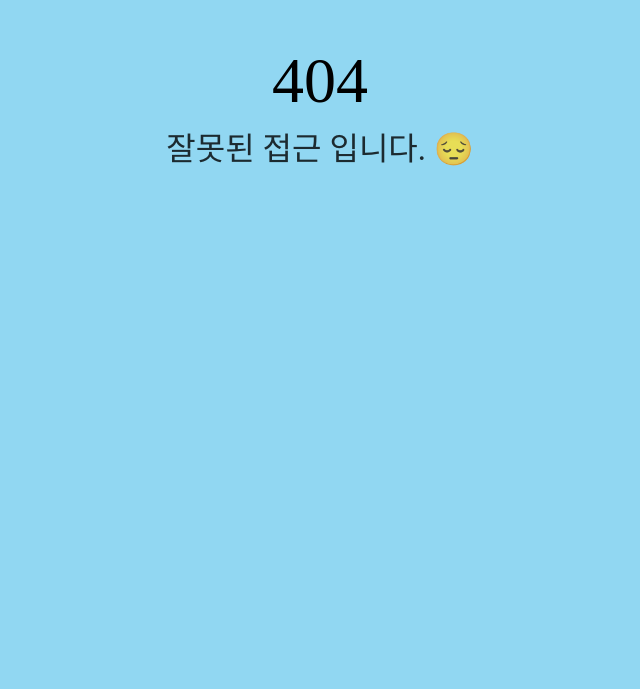
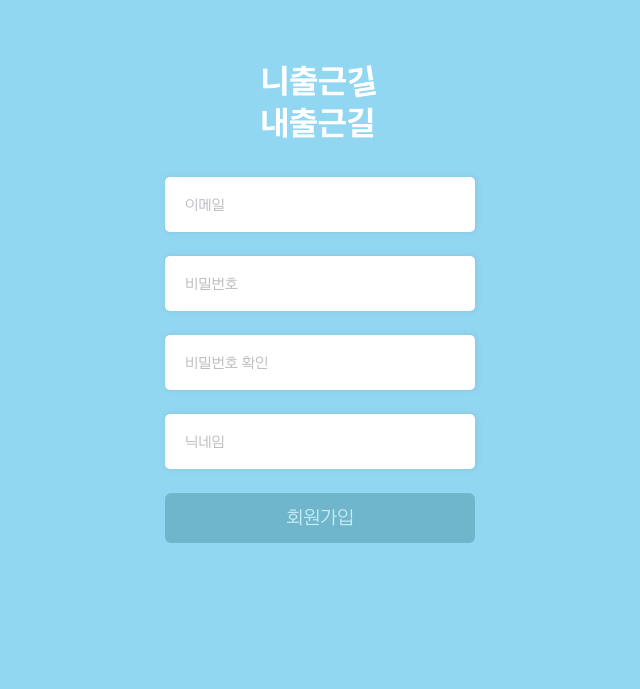
Before and after one commit to AlcoholFreeStorage/ncnc, a Next.js app: page /signup in a window 1280 px wide. Before the commit this address had no page. Shown: the part 111-800 px from the top of the page, without its empty margins (320-960 px from the left). Built offline with nearby package versions, Linux system fonts and the light colour scheme; grey boxes are pictures that could not be loaded.

Commit message:
💄 회원가입 페이지 UI 구현

```diff
--- /dev/null
+++ b/src/component/singup/SignUpPage.tsx
@@ -0,0 +1,212 @@
+import styled from "@emotion/styled";
+import Link from "next/link";
+import { useCallback, useState } from "react";
+import { useRouter } from "next/router";
+
+export const JoinPage = () => {
+  const [email, setEmail] = useState("");
+  const [isEmail, setIsEmail] = useState(false);
+  const [emailMessage, setEmailMessage] = useState("");
+
+  const [password, setPassword] = useState("");
+  const [isPassword, setIsPassword] = useState(false);
+  const [passwordMessage, setPasswordMessage] = useState("");
+
+  const [passwordCheck, setPasswordCheck] = useState("");
+  const [isPasswordCheck, setIsPasswordCheck] = useState(false);
+  const [passwordCheckMessage, setPasswordCheckMessage] = useState("");
+
+  const [nickname, setNickname] = useState("");
+  const [isNickname, setIsNickname] = useState(false);
+  const [nicknameMessage, setNicknameMessage] = useState("");
+
+  const onChange = useCallback((e: any) => {
+    const {
+      target: { name, value },
+    } = e;
+
+    if (name === "email") {
+      setEmail(value);
+      const emailRegex =
+        /([\w-.]+)@((\[[0-9]{1,3}\.[0-9]{1,3}\.[0-9]{1,3}\.)|(([\w-]+\.)+))([a-zA-Z]{2,4}|[0-9]{1,3})(\]?)$/;
+      if (!emailRegex.test(value)) {
+        setEmailMessage("올바르지 않은 이메일 형식입니다.");
+        setIsEmail(false);
+      } else {
+        setIsEmail(true);
+      }
+    } else if (name === "password") {
+      setPassword(value);
+      const passwordRegex = /^(?=.*\d)(?=.*[a-zA-Z])[0-9a-zA-Z]{8,}$/;
+      if (!passwordRegex.test(value)) {
+        setPasswordMessage(
+          "비밀번호는 8자 이상 영문과 숫자의 조합이어야 합니다."
+        );
+        setIsPassword(false);
+      } else {
+        setIsPassword(true);
+      }
+    } else if (name === "passwordCheck") {
+      setPasswordCheck(value);
+      if (password !== passwordCheck) {
+        setIsPasswordCheck(true);
+      } else {
+        setIsPasswordCheck(false);
+        setPasswordCheckMessage("비밀번호가 일치하지 않습니다.");
+      }
+    } else if (name === "nickname") {
+      setNickname(value);
+      if (value.length > 0) {
+        setIsNickname(true);
+      } else {
+        setIsNickname(false);
+      }
+    }
+  }, []);
+
+  const login = async (e: React.FormEvent<HTMLFormElement>) => {
+    e.preventDefault();
+  };
+
+  return (
+    <Container>
+      <h2 className="a11y-hidden">이메일로 로그인</h2>
+      <Img src="/images/text/mainTit.png" alt="logo" />
+      <Form onSubmit={login}>
+        <Label>
+          <Input
+            name="email"
+            type="email"
+            id="email"
+            value={email}
+            onChange={onChange}
+            placeholder="이메일"
+          ></Input>
+          {email.length > 0 && (
+            <Error className={`${isEmail ? "success" : "error"}`}>
+              *{emailMessage}
+            </Error>
+          )}
+        </Label>
+        <Label>
+          <Input
+            name="password"
+            type="password"
+            id="password"
+            value={password}
+            onChange={onChange}
+            placeholder="비밀번호"
+          ></Input>
+          {password.length > 0 && (
+            <Error className={`${isPassword ? "success" : "error"}`}>
+              *{passwordMessage}
+            </Error>
+          )}
+        </Label>
+        <Label>
+          <Input
+            name="passwordCheck"
+            type="password"
+            id="passwordCheck"
+            placeholder="비밀번호 확인"
+            value={passwordCheck}
+            onChange={onChange}
+          ></Input>
+          {passwordCheck.length > 0 && (
+            <Error className={`${isPasswordCheck ? "success" : "error"}`}>
+              *{passwordCheckMessage}
+            </Error>
+          )}
+        </Label>
+        <Label>
+          <Input
+            name="nickname"
+            type="text"
+            id="nickname"
+            placeholder="닉네임"
+            value={nickname}
+            onChange={onChange}
+          ></Input>
+          {nickname.length > 0 && (
+            <Error className={`${isNickname ? "success" : "error"}`}>
+              *{nicknameMessage}
+            </Error>
+          )}
+        </Label>
+        <Button
+          disabled={!(isEmail && isPassword && isPasswordCheck && isNickname)}
+        >
+          회원가입
+        </Button>
+      </Form>
+    </Container>
+  );
+};
+
+const Container = styled.section`
+  height: 100vh;
+  padding-top: 170px;
+  background: ${({ theme }) => theme.color.primary};
+`;
+
+const Img = styled.img`
+  width: 120px;
+  height: 85px;
+  display: block;
+  margin: 0 auto;
+`;
+
+const Form = styled.form`
+  width: 310px;
+  margin: 33px auto 0;
+`;
+
+const Label = styled.label`
+  margin-bottom: 24px;
+  display: flex;
+  flex-direction: column;
+  color: #767676;
+  font-size: 12px;
+  line-height: 15px;
+`;
+
+const Input = styled.input`
+  height: 55px;
+  font-size: 14px;
+  border-radius: 5px;
+  border: none;
+  padding: 0 20px;
+  box-shadow: 1px 0px 5px 1px #8e8e9331;
+  &:focus {
+    outline: none;
+  }
+  &::placeholder {
+    color: #3c3c435b;
+  }
+`;
+
+const Button = styled.button`
+  border-radius: 6px;
+  border: 0;
+  color: #fff;
+  height: 50px;
+  width: 310px;
+  position: relative;
+  font-size: 18px;
+  cursor: pointer;
+  background: ${({ theme }) => theme.color.secondary};
+  &:disabled {
+    opacity: 0.5;
+  }
+`;
+
+const Error = styled.span`
+  &.success {
+    display: none;
+  }
+  &.error {
+    display: block;
+    margin: 15px 0 0;
+    color: ${({ theme }) => theme.color.alert};
+  }
+`;
--- /dev/null
+++ b/src/pages/signup/index.tsx
@@ -0,0 +1,13 @@
+import type { NextPage } from "next";
+import { JoinPage } from "../../component/singup/SignUpPage";
+
+const Login: NextPage = () => {
+  return (
+    <section>
+      <h1 className="a11y-hidden">회원가입 페이지</h1>
+      <JoinPage />
+    </section>
+  );
+};
+
+export default Login;
```
